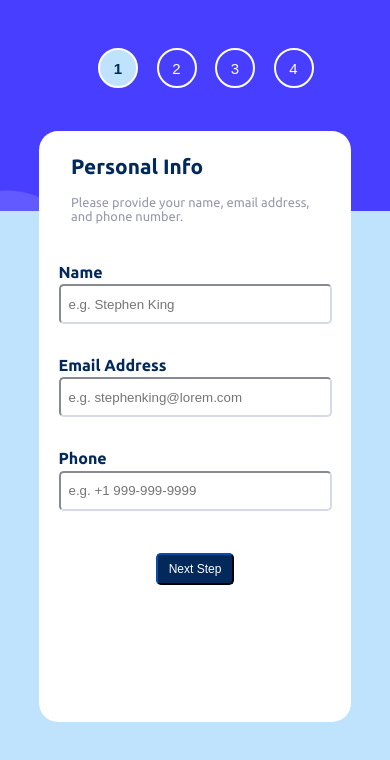
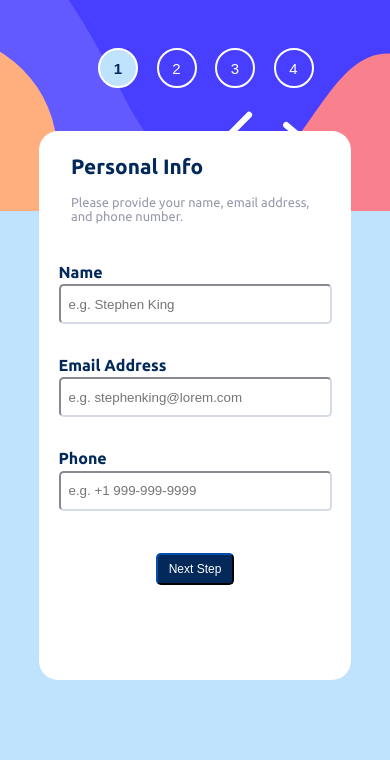
Before and after one commit to mnavai/multistepsform-reactapp, a React (Create React App) app: page / in a window 390 px wide. Shown: the top 760 px of the page. Built offline with nearby package versions, Linux system fonts and the light colour scheme.

Commit message:
mobile view fixing

```diff
--- a/src/components/MainWrapper/MainWrapper.css
+++ b/src/components/MainWrapper/MainWrapper.css
@@ -108,7 +108,7 @@
         margin: -5rem auto 1rem auto;
         border-radius: 1.2rem;
         width: 80vw;
-        height: 70vh;
+        height: 65vh;
     }
     .form-class{
         margin: 1rem auto 1rem auto;
--- a/src/components/Sidebar/Sidebar.css
+++ b/src/components/Sidebar/Sidebar.css
@@ -3,7 +3,7 @@
     background-color: rgb(71, 143, 198);
     height: 100%;
     border-radius: 0.8rem;
-    background: url("/assets/images/bg-sidebar-desktop.svg");
+    background-image: url("/assets/images/bg-sidebar-mobile.svg");
     background-repeat: no-repeat;
     background-position: center;
     background-size: cover;
@@ -14,7 +14,5 @@
         border-radius: 0;
         width: 100vw;
         height: 25vh;
-        background-size: cover;
-
     }
 }
```
